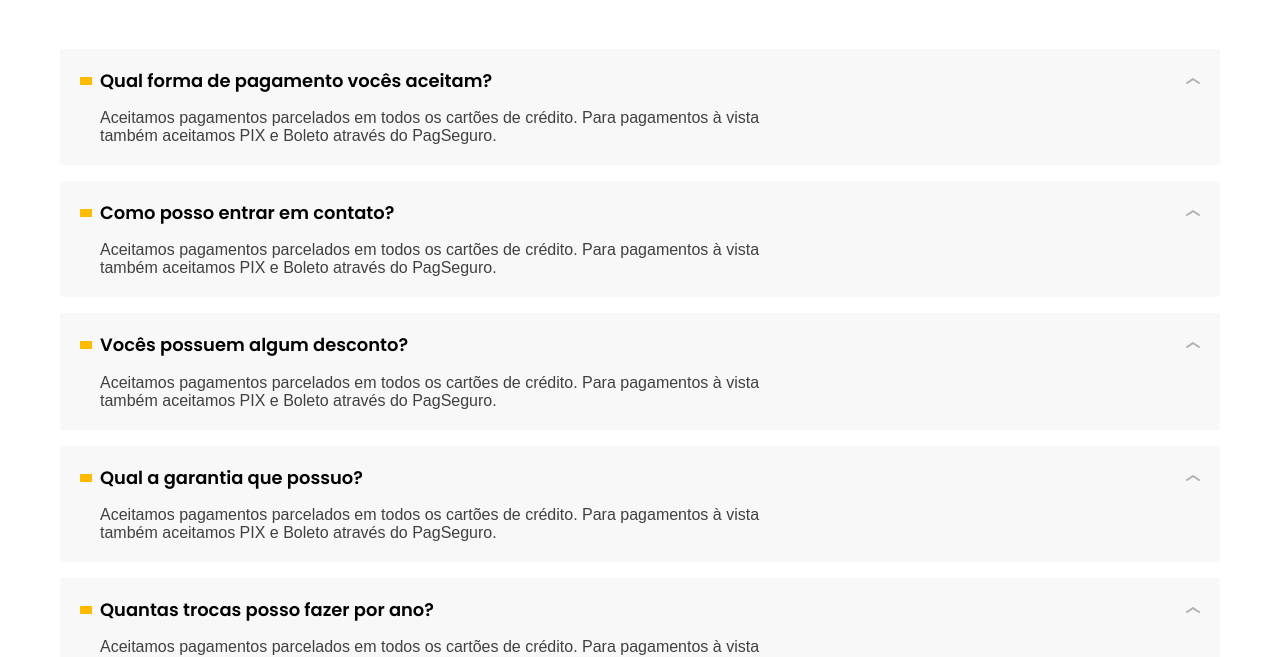
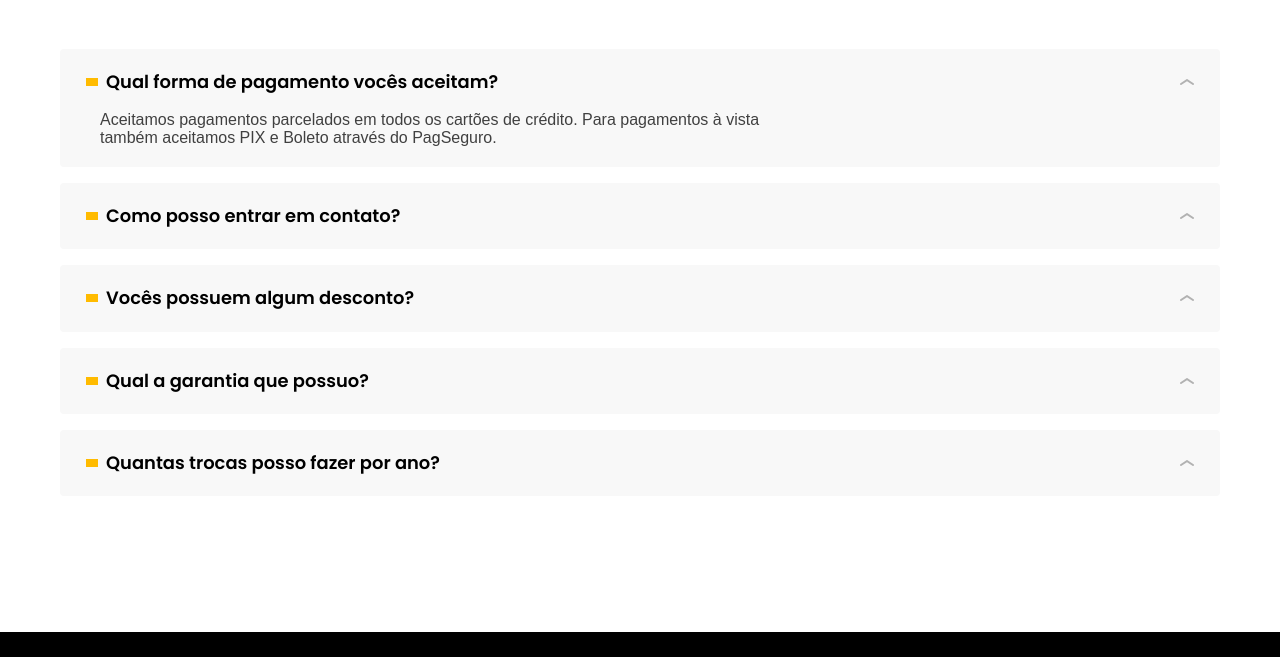
Before and after one commit to opkwelvy/bikcraft, a plain HTML site: page seguros.html in a window 1280 px wide. Shown: the part 1741-2398 px from the top of the page. Drawn offline with nearby package versions, Linux system fonts and the light colour scheme.

Commit message:
Continuação das adições do JS

```diff
--- a/css/seguros/perguntas.css
+++ b/css/seguros/perguntas.css
@@ -5,12 +5,16 @@
 .perguntas h2{
   margin-bottom: 60px;
 }
-.perguntas dt{
+.perguntas button{
   display: grid;
   grid-template-columns: auto 1fr auto;
   align-items: center;
   gap: 8px;
   cursor: pointer;
+  border: none;
+  background: none;
+  width: 100%;
+  text-align: left;
 }
 .perguntas dl > div{
   padding: 20px;
@@ -19,14 +23,14 @@
 .perguntas dl > div:nth-child(odd){
   background-color: var(--cor-1);
 }
-.perguntas dt::before{
+.perguntas button::before{
   content: "";
   display: inline-block;
   width: 12px;
   height: 8px;
   background-color: var(--cor-p1);
 }
-.perguntas dt::after{
+.perguntas button::after{
   content: "";
   display: inline-block;
   width: 14px;
@@ -36,6 +40,12 @@
 }
 .perguntas dt:hover::after{
   transform: rotate(180deg); /*Girar 180 graus*/
+}
+.perguntas dd{
+  display: none;
+}
+.perguntas dd.ativa{
+  display: block;
 }
 .perguntas dd{
   padding-left: 20px;
--- a/js/script.js
+++ b/js/script.js
@@ -15,7 +15,8 @@ links.forEach(ativarLink);
 const parametros = new URLSearchParams(location.search);
 function ativarProduto(parametro){
   const elemento = document.getElementById(parametro);
-  elemento.checked = true;
-
+  if(elemteno){
+    elemento.checked = true;
+  }
 }
 parametros.forEach(ativarProduto);
--- a/seguros.html
+++ b/seguros.html
@@ -101,32 +101,32 @@
       <h2 class="font-1-xxl">Perguntas frequentes<span class="cor-p1">.</span></h2>
       <dl> <!--Lista de definição-->
         <div> <!-- Pode ter DIV, porém, sempre nessa ordem-->
-          <dt class="font-1-m-b">Qual forma de pagamento vocês aceitam?</dt> <!--Pergunta-->
-          <dd class="font-2-s cor-9">Aceitamos pagamentos parcelados em todos os cartões de crédito. Para pagamentos à vista também aceitamos PIX e Boleto através do PagSeguro.</dd> <!--Resposta--> <!--SEMPRE NESSA ORDEM-->
+          <dt><button class="font-1-m-b" aria-controls ="pergunta1" aria-expanded="true">Qual forma de pagamento vocês aceitam?</button></dt> <!--Pergunta-->
+          <dd class="font-2-s cor-9 ativa" id="pergunta1" >Aceitamos pagamentos parcelados em todos os cartões de crédito. Para pagamentos à vista também aceitamos PIX e Boleto através do PagSeguro.</dd> <!--Resposta--> <!--SEMPRE NESSA ORDEM-->
         </div>
       </dl>
       <dl>
         <div>
-          <dt class="font-1-m-b">Como posso entrar em contato?</dt>
-          <dd class="font-2-s cor-9">Aceitamos pagamentos parcelados em todos os cartões de crédito. Para pagamentos à vista também aceitamos PIX e Boleto através do PagSeguro.</dd>
+          <dt><button class="font-1-m-b" aria-controls ="pergunta2" aria-expanded="false">Como posso entrar em contato?</button></dt>
+          <dd class="font-2-s cor-9" id="pergunta2">Aceitamos pagamentos parcelados em todos os cartões de crédito. Para pagamentos à vista também aceitamos PIX e Boleto através do PagSeguro.</dd>
         </div>
       </dl>
       <dl>
         <div>
-          <dt class="font-1-m-b">Vocês possuem algum desconto?</dt>
-          <dd class="font-2-s cor-9">Aceitamos pagamentos parcelados em todos os cartões de crédito. Para pagamentos à vista também aceitamos PIX e Boleto através do PagSeguro.</dd>
+          <dt><button class="font-1-m-b" aria-controls ="pergunta3" aria-expanded="true">Vocês possuem algum desconto?</button></dt>
+          <dd class="font-2-s cor-9" id="pergunta3">Aceitamos pagamentos parcelados em todos os cartões de crédito. Para pagamentos à vista também aceitamos PIX e Boleto através do PagSeguro.</dd>
         </div>
       </dl>
       <dl>
         <div>
-          <dt class="font-1-m-b">Qual a garantia que possuo?</dt>
-          <dd class="font-2-s cor-9">Aceitamos pagamentos parcelados em todos os cartões de crédito. Para pagamentos à vista também aceitamos PIX e Boleto através do PagSeguro.</dd>
+          <dt><button class="font-1-m-b" aria-controls ="pergunta4" aria-expanded="true">Qual a garantia que possuo?</button></dt>
+          <dd class="font-2-s cor-9" id="pergunta4">Aceitamos pagamentos parcelados em todos os cartões de crédito. Para pagamentos à vista também aceitamos PIX e Boleto através do PagSeguro.</dd>
         </div>
       </dl>
       <dl>
         <div>
-          <dt class="font-1-m-b">Quantas trocas posso fazer por ano?</dt>
-          <dd class="font-2-s cor-9">Aceitamos pagamentos parcelados em todos os cartões de crédito. Para pagamentos à vista também aceitamos PIX e Boleto através do PagSeguro.</dd>
+          <dt><button class="font-1-m-b" aria-controls ="pergunta5" aria-expanded="true">Quantas trocas posso fazer por ano?</button></dt>
+          <dd class="font-2-s cor-9" id="pergunta5">Aceitamos pagamentos parcelados em todos os cartões de crédito. Para pagamentos à vista também aceitamos PIX e Boleto através do PagSeguro.</dd>
         </div>
       </dl>
     </article>
```
Also changed, not shown: index.html (+2 -2 lines), orcamento.html (+2 -2 lines).
